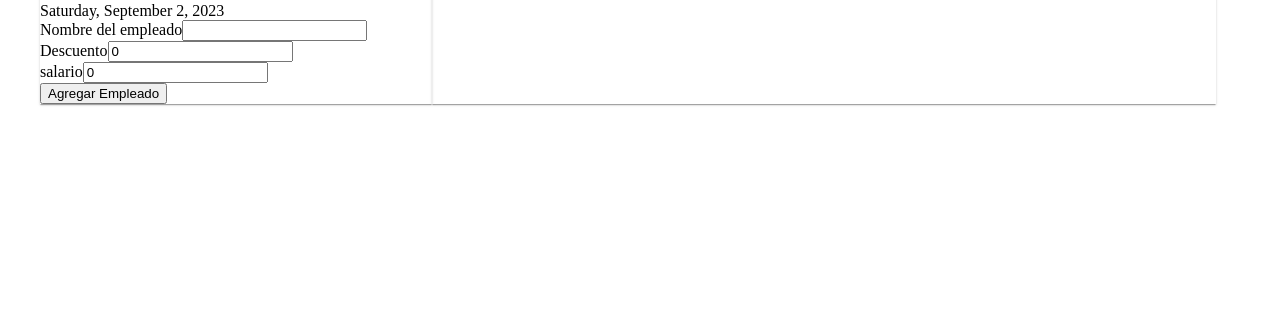
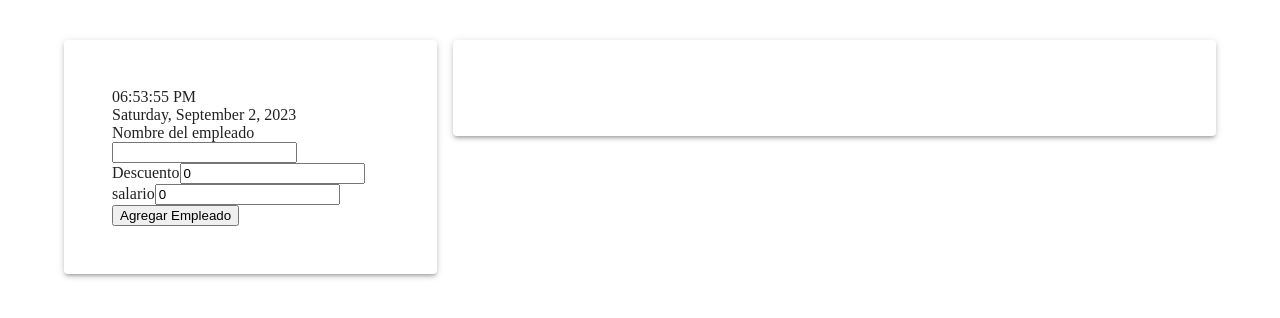
Before and after one commit to victorvzn/date, a React (Vite) app: page / in a window 1280 px wide. Shown: the top 318 px of the page. Built offline with nearby package versions, Linux system fonts and the light colour scheme.

Commit message:
mejorando la maquetacion con el componente Grid

```diff
--- a/src/App.jsx
+++ b/src/App.jsx
@@ -3,7 +3,7 @@ import Clock from './components/Clock'
 import EmployeeForm from './components/EmployeeForm'
 import EmployeeList from './components/EmployeeList'
 
-import { Container, Grid } from '@mui/material'
+import { Container, Grid, Paper } from '@mui/material'
 
 function App() {
   const [employees, setEmployees] = useState(
@@ -42,20 +42,25 @@ function App() {
 
   return (
     <Container>
-      <Grid container spacing={3}>
-        <Grid xs={4} sx={{ boxShadow: 1 }}>
+      <Grid container spacing={2} sx={{ mt: 3 }}>
+        <Grid item xs={4}>
+          <Paper elevation={3} sx={{ p: 6 }}>
             <Clock/>
 
             <EmployeeForm
-            onAddEmployee={handleAddEmployee} />
+              onAddEmployee={handleAddEmployee}
+            />
+          </Paper>
         </Grid>
-        <Grid xs={8} sx={{ boxShadow: 1 }}>
+        <Grid item xs={8}>
+          <Paper elevation={3} sx={{ p: 6 }}>
             {/* TODO: Separar la lista de empleados en un componente llamdado EmployeeList.jsx el cual recibirá una propiedad llamada employees en la cual se le pasará el estado employees. */}
 
             <EmployeeList
               employees={employees}
               onDeleteEmployee={handleDeleteEmployee}
             />
+          </Paper>
         </Grid>
       </Grid>
     </Container>
```
Lines whose indentation alone changed are shown as unchanged.
